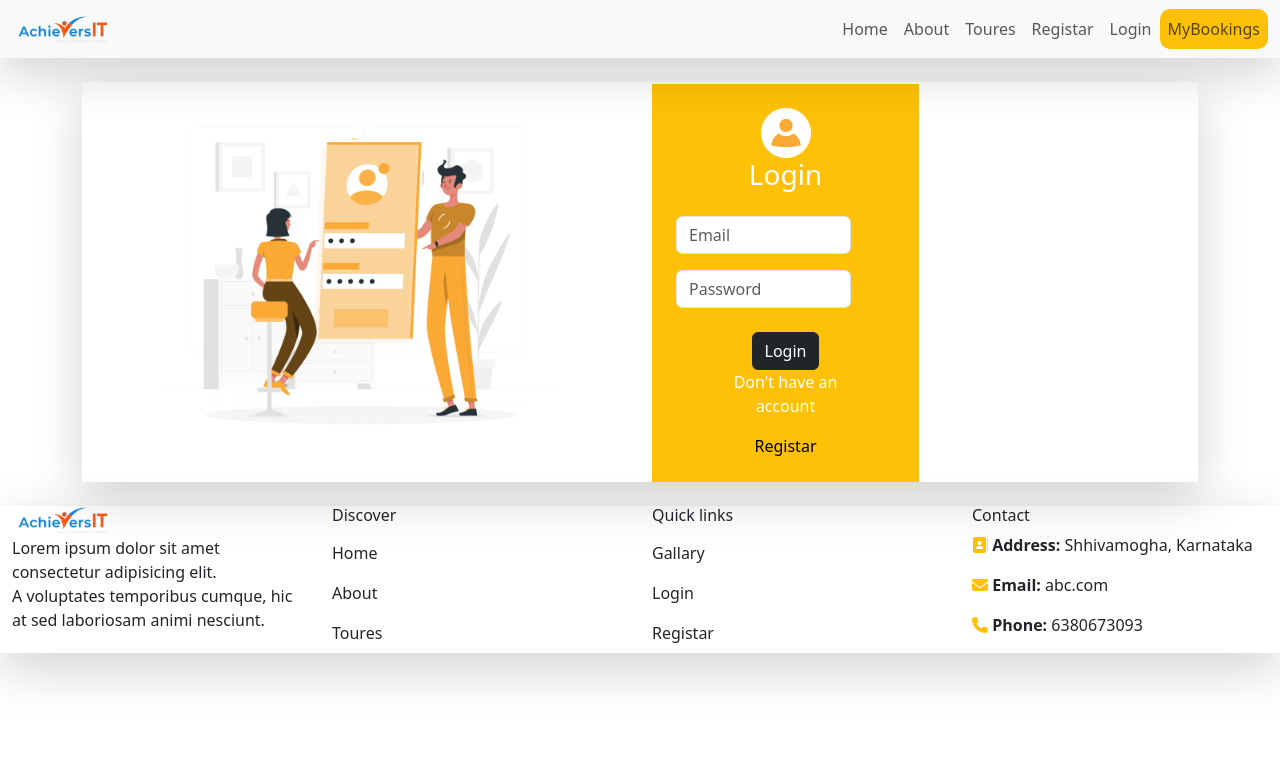
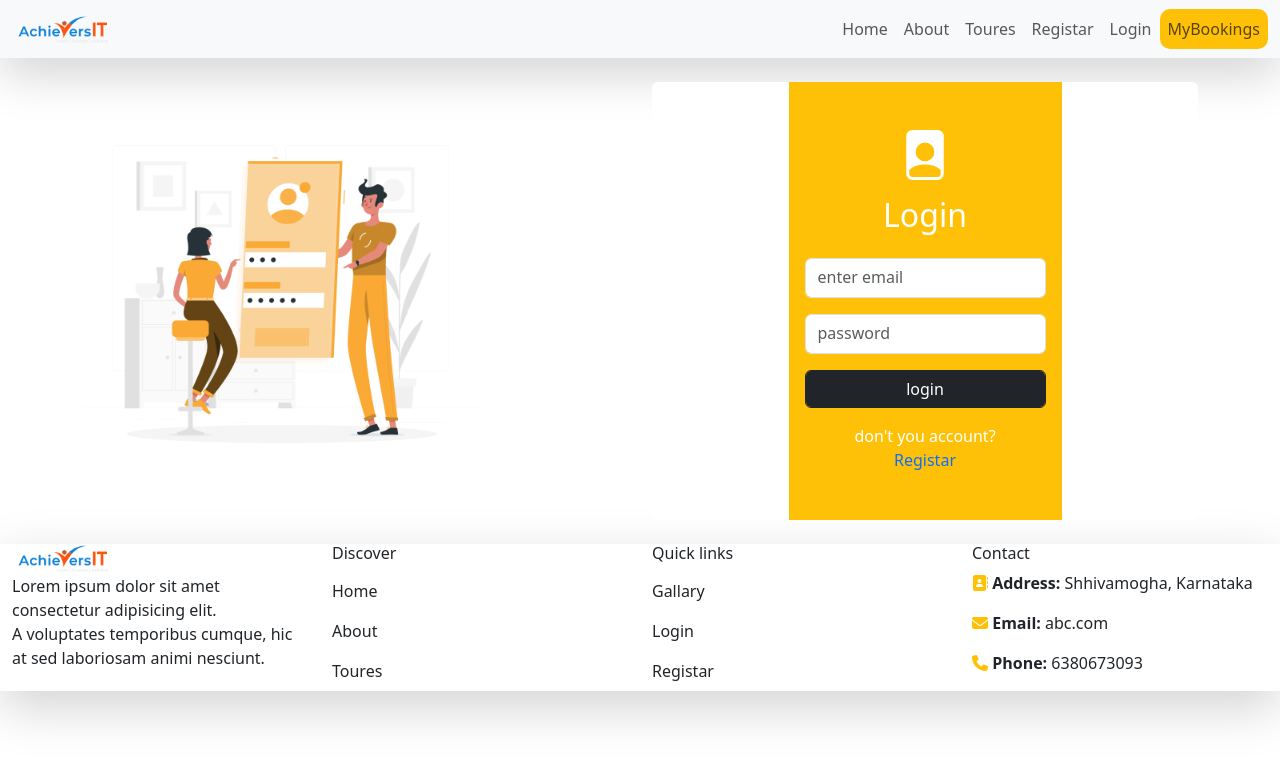
Before and after one commit to NarasaNarayan/React-Project, a React (Create React App) app: page /login in a window 1280 px wide. Shown: the top 760 px of the page. Built offline with nearby package versions, Linux system fonts and the light colour scheme.

Commit message:
some changes

```diff
--- a/src/App.js
+++ b/src/App.js
@@ -3,6 +3,7 @@ import { BrowserRouter, Routes, Route, } from 'react-router-dom'
 import 'bootstrap/dist/css/bootstrap.css';
 
 import './App.css';
+
 import Header from './Components/Header';
 import Home from './Components/Home';
 import About from './Components/About';
@@ -12,6 +13,8 @@ import Login from './Components/Login';
 import Footer from './Components/Footer';
 import Cart from './Components/Cart';
 import Myshow from './Components/Myshow';
+
+
 
 
 
--- a/src/Components/Home.js
+++ b/src/Components/Home.js
@@ -11,6 +11,7 @@ import BestService from './BestService'
 const Home = ({addtocart,login,ProductShow}) => {
   const navigate=useNavigate()
 const show=(Product)=>{
+    console.log('product',Product);
     ProductShow(Product)
     navigate('/Myshow')
 
--- a/src/Components/Login.js
+++ b/src/Components/Login.js
@@ -74,44 +74,37 @@ const Login = ({ login, handleLogin }) => {
     return (
         <div>
 
-            <div class="container text-center p-4 ">
-                <div class="row align-items-end shadow-lg">
-                    <div class=" col">
-                        <img className='img-fluid' style={{ height: '400px' }} src={require('../assets/images/login.png')} alt='' />
 
+
+            <div className="container pt-4 pb-4">
+                <div className="row">
+                    <div className="col-12 col-sm-12 col-md-6 col-lg-6  mx-auto my-auto align-items-center">
+                        <img classNameName='img-fluid' style={{ height: '400px' }} src={require('../assets/images/login.png')} alt='' />
                     </div>
-                    <div className=" col  " >
 
-                        <div className='bg-warning p-4' style={{ width: '50%' }}>
-                            <img className='img-fluid' style={{ width: '50px' }} src={require('../assets/images/user.png')} alt='' />
+                    <div className="col-12 col-sm-12 col-md-6 col-lg-6 ms-start ">
+                        <div className="card  text-center align-items-left " style={{ border: 'none' }}>
+                            <div className="card-body m-auto bg-warning  w-50 pt-5 pb-5">
+                                <svg style={{color:'white'}} className="text-white" xmlns="http://www.w3.org/2000/svg" width="50" height="50" fill="currentColor" class="bi bi-file-person-fill" viewBox="0 0 16 16" >
+                                    <path d="M12 0H4a2 2 0 0 0-2 2v12a2 2 0 0 0 2 2h8a2 2 0 0 0 2-2V2a2 2 0 0 0-2-2m-1 7a3 3 0 1 1-6 0 3 3 0 0 1 6 0m-3 4c2.623 0 4.146.826 5 1.755V14a1 1 0 0 1-1 1H4a1 1 0 0 1-1-1v-1.245C3.854 11.825 5.377 11 8 11" />
+                                </svg>
+                                <h2 className="text-center text-white pt-3 pb-3">Login</h2>
 
-                            <h3 className='text-white mb-4'>Login</h3>
-                            <div className="mb-3 row  ">
-                                <div class="col ">
-                                    <input type="email" name="email" value={user.email} onChange={setUserData} style={{ width: '80%' }} class="form-control" placeholder='Email' />
-                                </div>
-                            </div>
-                            <div classNameass="mb-3 row">
-                                <div classNamess="col-sm-10">
-                                    <input type="password" name='password' value={user.password} onChange={setUserData} style={{ width: '80%' }} class="form-control" placeholder='Password' />
-                                </div>
-                            </div>
-                            <div>
-                                <button className='btn btn-dark  mt-4 ' onClick={submitHanler}>Login</button>
-                                <div className=' '>
-                                    <p className='text-white'>Don't have an <br />account</p>
-                                    <Link style={{ textDecoration: 'none', color: 'black' }} to='/'>Registar</Link>
-                                </div>
+                                <input type="email" className="form-control pb-2  mb-3 " name="email" value={user.email} onChange={setUserData} placeholder="enter email" />
+                                <input type="password" name="password" value={user.password} onChange={setUserData}  className="form-control pb-2 mb-3" placeholder="password" />
+                                <button className="btn btn-dark  text-center text-white form-control mb-3" onClick={submitHanler} >login</button>
+                                <Link to="/Home" className="text-white list-unstyled text-decoration-none text-center m-auto " > don't you account?</Link> <br />
+
+                                <Link to='/' className="text-decoration-none ">Registar</Link>
+
+
                             </div>
                         </div>
-
                     </div>
-
                 </div>
             </div>
 
-
-        </div>
+        </div >
     )
 }
 
--- a/src/Components/Myshow.js
+++ b/src/Components/Myshow.js
@@ -17,7 +17,7 @@ const CloseHandler=()=>{
 }
 console.log(person);
   return (
-    <div className='container pt-5 pb-5 bg-white' >
+    <div className='container pt-5 pb-5 mb-5 bg-white' >
       <div className=' row ' style={{position: "relative"}}>
       <div style={{textAlign:'end'}}>
       <span style={{textAlign:'end',padding:"20px",backgroundColor:"black",color:'white'}} onClick={CloseHandler}><i class="fa-solid fa-x"></i></span>
--- a/src/Components/Registar.js
+++ b/src/Components/Registar.js
@@ -53,7 +53,9 @@ const Registar = ({login}) => {
     }
 
     return (
-        <div><div class="container text-center p-4 ">
+        <div>
+
+        {/* <div class="container text-center p-4 ">
             <div class="row align-items-end shadow-lg">
                 <div class=" col align-items-end mx-4">
                     <img className='img-fluid' style={{ height: '400px' }} src={require('../assets/images/register.png')} alt='' />
@@ -92,7 +94,39 @@ const Registar = ({login}) => {
                 </div>
 
             </div>
-        </div></div>
+        </div> */}
+
+        <div className="container pt-4 pb-4">
+                <div className="row">
+                    <div className="col-12 col-sm-12 col-md-6 col-lg-6  mx-auto my-auto align-items-center">
+                        <img classNameName='img-fluid' style={{ height: '400px' }} src={require('../assets/images/register.png')} alt='' />
+                    </div>
+
+                    <div className="col-12 col-sm-12 col-md-6 col-lg-6  ">
+                        <div className="card  text-center  ms-auto justify-content-left " style={{ border: 'none' }}>
+                            <div className="card-body m-auto bg-warning  w-50 pt-5 pb-5">
+                                <svg style={{color:'white'}} className="text-white" xmlns="http://www.w3.org/2000/svg" width="50" height="50" fill="currentColor" class="bi bi-file-person-fill" viewBox="0 0 16 16" >
+                                    <path d="M12 0H4a2 2 0 0 0-2 2v12a2 2 0 0 0 2 2h8a2 2 0 0 0 2-2V2a2 2 0 0 0-2-2m-1 7a3 3 0 1 1-6 0 3 3 0 0 1 6 0m-3 4c2.623 0 4.146.826 5 1.755V14a1 1 0 0 1-1 1H4a1 1 0 0 1-1-1v-1.245C3.854 11.825 5.377 11 8 11" />
+                                </svg>
+                                <h2 className="text-center text-white pt-3 pb-3">Registar</h2>
+
+                                <input type="email" className="form-control pb-2  mb-3 " name="username" value={user.username} onChange={setUserData} placeholder="enter email" />
+                                <input type="email" className="form-control pb-2  mb-3 " name="email" value={user.email} onChange={setUserData} placeholder="enter email" />
+                                <input type="password" name="password" value={user.password} onChange={setUserData}  className="form-control pb-2 mb-3" placeholder="password" />
+                                <button className="btn btn-dark  text-center text-white form-control mb-3" onClick={submitHanler} >Create Account</button>
+                                <Link to="/Home" className="text-white list-unstyled text-decoration-none text-center m-auto " > Already do you have <br/> account?</Link> <br />
+
+                                <Link to='/Login' className="text-decoration-none ">Login</Link>
+
+
+                            </div>
+                        </div>
+                    </div>
+                </div>
+            </div>
+
+
+        </div>
     )
 }
 
--- a/src/Components/Toures.js
+++ b/src/Components/Toures.js
@@ -185,7 +185,7 @@ const show=(Product)=>{
         <div className="row">
           <div className="col">
             <span className='shadow-lg' style={{ position: 'relative', left: '45%', top: '11rem', color: 'white', fontSize: '2rem' }}>All Toures</span>
-            <img className='img-fluid' style={{ height: "20rem", width: '100%' }} src={require('../assets/images/tour.jpg')} alt="" />
+            <img  className='img-fluid' style={{ height: "20rem", width: '100%', objectFit:"cover" }} src={require('../assets/images/tour.jpg')} alt="" />
           </div>
         </div>
 
```
Also changed, not shown: package.json (+8 -0 lines), 1 other file (tests, documents, lock files or other folders).
